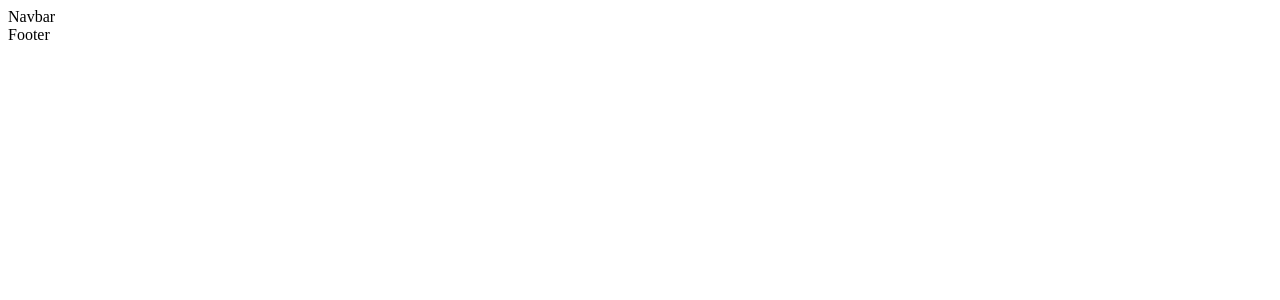
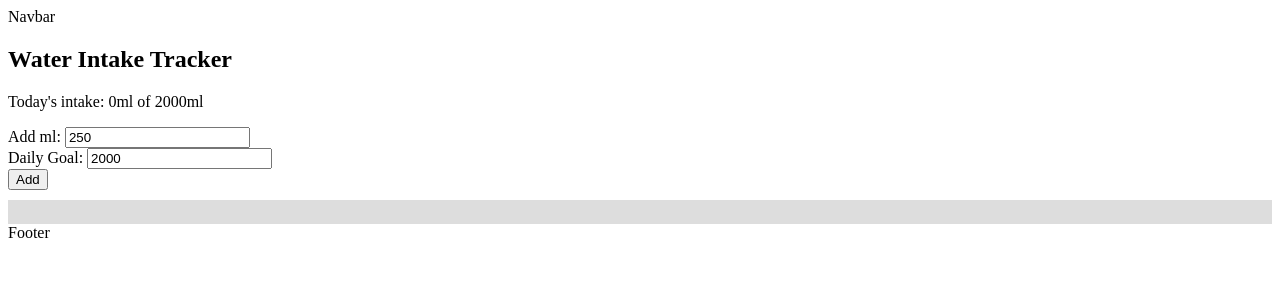
Before and after one commit to elismountain/fitness-app, a React (Create React App) app: page /water-tracker in a window 1280 px wide. Before the commit this address had no page. Shown: the top 300 px of the page. Built offline with nearby package versions, Linux system fonts and the light colour scheme.

Commit message:
Add water tracker feature

```diff
--- a/src/App.jsx
+++ b/src/App.jsx
@@ -8,6 +8,7 @@ import Home from './pages/Home';
 import Navbar from './components/Navbar';
 import Footer from './components/Footer';
 import Contact from './pages/contact';
+import WaterTracker from './components/WaterTracker'; // Import WaterTracker component
 
 const App = () => {
   return (
@@ -17,6 +18,7 @@ const App = () => {
         <Route path="/" element={<Home />} />
         <Route path="/exercise/:id" element={<ExerciseDetail />} />
         <Route path="/contact" element={<Contact />} /> {/* This line adds the Contact route */}
+        <Route path="/water-tracker" element={<WaterTracker />} /> {/* New route for WaterTracker */}
       </Routes>
       <Footer />
     </Box>
--- /dev/null
+++ b/src/components/watertracker.jsx
@@ -0,0 +1,65 @@
+import React, { useState, useEffect } from 'react';
+
+const WaterTracker = () => {
+  const [intake, setIntake] = useState(() => {
+    // Retrieve intake from local storage or start with 0
+    const savedIntake = localStorage.getItem('waterIntake');
+    return savedIntake ? JSON.parse(savedIntake) : 0;
+  });
+  const [goal, setGoal] = useState(() => {
+    // Retrieve goal from local storage or default to 2000ml
+    const savedGoal = localStorage.getItem('waterGoal');
+    return savedGoal ? JSON.parse(savedGoal) : 2000;
+  });
+  const [addAmount, setAddAmount] = useState(250); // Amount to add per button press
+
+  // Update local storage when intake or goal changes
+  useEffect(() => {
+    localStorage.setItem('waterIntake', JSON.stringify(intake));
+    localStorage.setItem('waterGoal', JSON.stringify(goal));
+  }, [intake, goal]);
+
+  const handleAddIntake = () => {
+    setIntake(intake + addAmount);
+  };
+
+  const handleGoalChange = (e) => {
+    setGoal(Number(e.target.value));
+  };
+
+  const handleAddAmountChange = (e) => {
+    setAddAmount(Number(e.target.value));
+  };
+
+  // Reminder setup (for demonstration, real implementation may vary)
+  useEffect(() => {
+    const interval = setInterval(() => {
+      if (Notification.permission === "granted") {
+        new Notification("Time to drink some water!");
+      }
+    }, 3600000); // 1 hour in milliseconds
+
+    return () => clearInterval(interval);
+  }, []);
+
+  return (
+    <div>
+      <h2>Water Intake Tracker</h2>
+      <p>Today's intake: {intake}ml of {goal}ml</p>
+      <div>
+        <label>Add ml: </label>
+        <input type="number" value={addAmount} onChange={handleAddAmountChange} />
+      </div>
+      <div>
+        <label>Daily Goal: </label>
+        <input type="number" value={goal} onChange={handleGoalChange} />
+      </div>
+      <button onClick={handleAddIntake}>Add</button>
+      <div style={{ width: '100%', backgroundColor: '#ddd', marginTop: '10px' }}>
+        <div style={{ height: '24px', width: `${(intake / goal) * 100}%`, backgroundColor: 'blue' }}></div>
+      </div>
+    </div>
+  );
+};
+
+export default WaterTracker;
```
